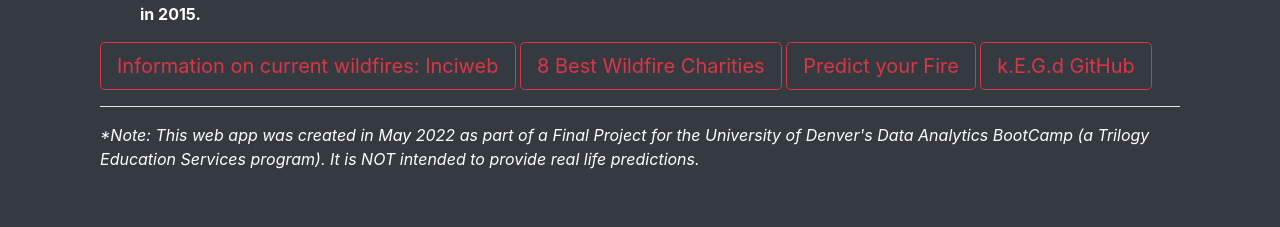
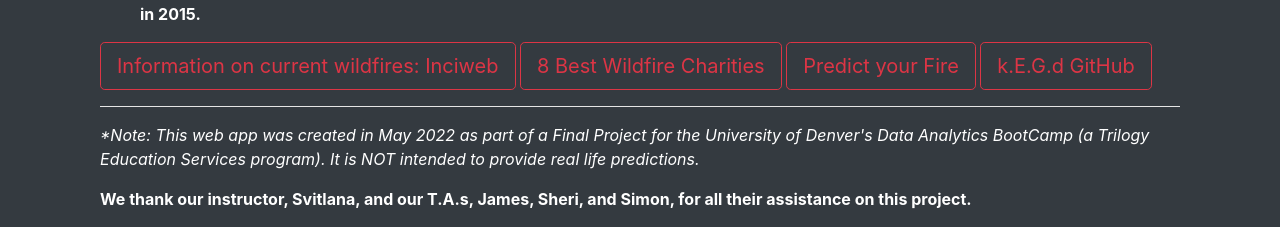
Before and after one commit to bridgecrew-perf6/wildfire_deploy1, a Flask app: page / in a window 1280 px wide. Shown: the part 1726-1953 px from the top of the page. Before the commit the page ends 1895 px from the top, so only its background shows below. Run offline with Flask 2, Linux system fonts and the light colour scheme; some libraries are stand-ins or nearby versions.

Commit message:
last updates

```diff
--- a/templates/index.html
+++ b/templates/index.html
@@ -240,6 +240,8 @@
     <hr style="background-color:white">
   <p style= "font-style: italic"> *Note: This web app was created in May 2022 as part of a Final Project for the University of Denver's Data Analytics BootCamp (a Trilogy Education Services program). It is NOT intended to provide real life predictions.
     </p>
+    <p> <b> We thank our instructor, Svitlana, and our T.A.s, James, Sheri, and Simon, for all their assistance on this project.
+      <b></p>
   </div>
 
 
--- a/templates/predictions.html
+++ b/templates/predictions.html
@@ -269,6 +269,8 @@
                                         <hr style="background-color:white">
                                       <p style= "font-style: italic"> *Note: This web app was created in May 2022 as part of a Final Project for the University of Denver's Data Analytics BootCamp (a Trilogy Education Services program). It is NOT intended to provide real life predictions.
                                         </p>
+                                        <p> <b> We thank our instructor, Svitlana, and our T.A.s, James, Sheri, and Simon, for all their assistance on this project.
+                                            <b></p>
                                       </div>
                             </div>
                         </div>
```
